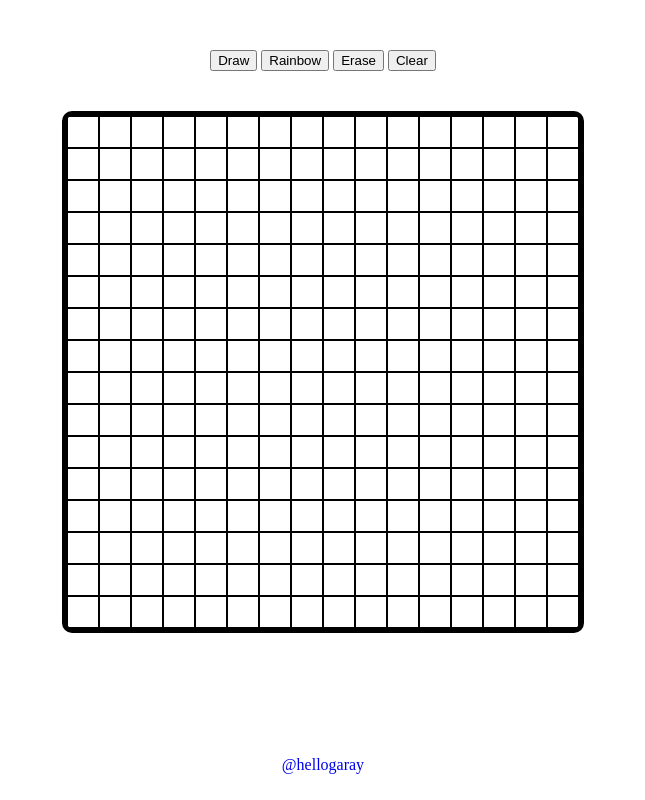
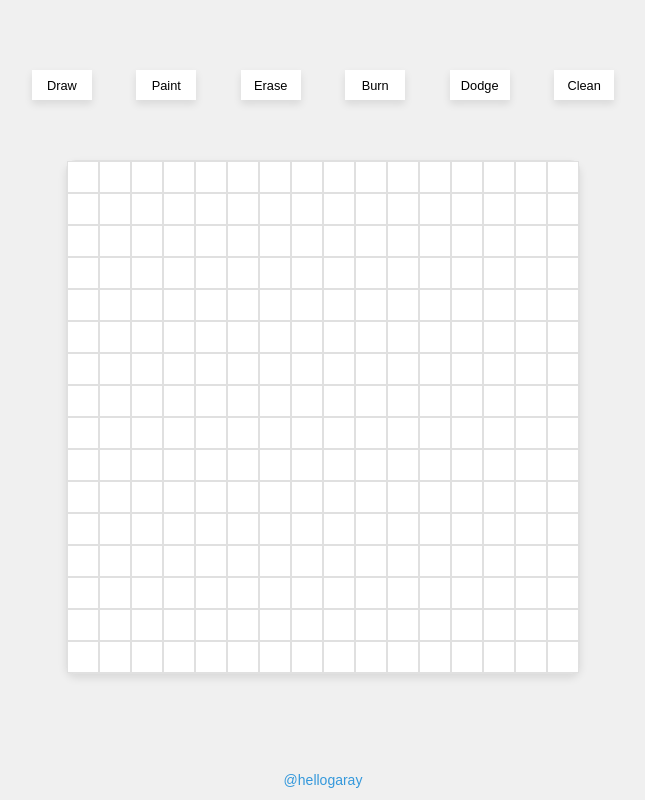
Before and after one commit to hellogaray/Project-Etch-a-Sketch, a plain HTML site: page index.html in a window 1280 px wide. Shown: the whole page, without its empty margins (317-962 px from the left). Drawn offline with Linux system fonts and the light colour scheme.

Commit message:
Added Dodge and Burn Options

```diff
--- a/index.html
+++ b/index.html
@@ -4,28 +4,30 @@
     <!-- Meta tags -->
     <meta charset="UTF-8">
     <meta name="viewport" content="width=device-width, initial-scale=1.0">
+    <title>Etc-a-Sketch</title>
 
     <!-- Stylesheet -->
-    <link rel="stylesheet" href="./style.css">
+    <link rel="stylesheet" href="style.css">
+</head>
+<body>
+    <nav id="sideBar" aria-label="Sidebar">
+        <button id="drawBtn" aria-label="Draw mode">Draw</button>
+        <button id="rainbowBtn" aria-label="Paint mode">Paint</button>
+        <button id="eraseBtn" aria-label="Erase mode">Erase</button>
+        <button id="burnBtn" aria-label="Burn mode">Burn</button>
+        <button id="dodgeBtn" aria-label="Dodge mode">Dodge</button>
+        <button id="clearBtn" aria-label="Clean canvas">Clean</button>
+    </nav>
+
+    <main id="content">
+        <section id="container" aria-label="Drawing area"></section>
+    </main>
+
+    <footer>
+        <a href="https://github.com/hellogaray" title="Github Link" class="styled-link">@hellogaray</a>
+    </footer>
 
     <!-- Script -->
-    <script src="script.js" defer></script>
-</head>
-<body>
-    <div id="sideBar">
-        <button id="drawBtn">Draw</button>
-        <button id="rainbowBtn">Rainbow</button>
-        <button id="eraseBtn">Erase</button>
-        <button id="clearBtn">Clear</button>
-    </div>
-
-    <div id="content">
-        <div id="container"></div>
-    </div>
-
-
-    <footer>
-        <a href="https://github.com/hellogaray" title="Github Link">@hellogaray</a>
-    </footer>
+    <script src="script.js"></script>
 </body>
 </html>
--- a/script.js
+++ b/script.js
@@ -9,6 +9,10 @@ sideBar.addEventListener("click", function(event) {
         action = "r";
     } else if (target.matches("#eraseBtn")) {
         action = "e";
+    } else if (target.matches("#burnBtn")) {
+        action = "b"
+    } else if (target.matches("#dodgeBtn")) {
+        action = "l"
     } else {
         action = "d"
     }
@@ -40,6 +44,10 @@ function gridMaker(rows, cols) {
                         rainbowOver(cell);
                     } else if (action === "e") {
                         clearPaint(cell);
+                    } else if (action === "b") {
+                        burnOver(cell);
+                    } else if (action === "l") {
+                        dodgeOver(cell);
                     }
                 }
             });
@@ -62,9 +70,26 @@ function clearPaint(cell) {
 
 //Sets cell's background to a random hex color
 function rainbowOver(cell) {
-    const randomHexColor = '#' + Math.floor(Math.random() * 0xFFFFFF).toString(16).padStart(6, '0');
-    cell.style.backgroundColor = randomHexColor
+    const base = 200, variance = 55;
+    const r = Math.floor((Math.random() * variance) + base);
+    const g = Math.floor((Math.random() * variance) + base);
+    const b = Math.floor((Math.random() * variance) + base);
+    const randomPastelHexColor = `#${((1 << 24) + (r << 16) + (g << 8) + b).toString(16).slice(1)}`;
+    cell.style.backgroundColor = randomPastelHexColor;
 }
+
+//Sets cell's oppacity 0.1 darker
+function burnOver(cell) {
+    let currentOpacity = parseFloat(window.getComputedStyle(cell).opacity);
+    cell.style.opacity = currentOpacity + 0.1;
+}
+
+//Sets cell's oppacity 0.1 ligther
+function dodgeOver(cell) {
+    let currentOpacity = parseFloat(window.getComputedStyle(cell).opacity);
+    cell.style.opacity -= currentOpacity - 0.1;
+}
+
 
 // Cleans the grid
 function gridCleaner() {
--- a/style.css
+++ b/style.css
@@ -1,6 +1,11 @@
 :root {
     --grid-cols: 1;
     --grid-rows: 1;
+    --primary-color: #f0f0f0;
+    --border-color: #e0e0e0;
+    --text-color: #333;
+    --background-color: #fff;
+    --container-border: #d1d1d1;
 }
 
 /* Body styles */
@@ -11,11 +16,19 @@ body {
     min-height: 100vh; /* Minimum height to fill viewport */
     justify-content: center;
     align-items: center;
+    background-color: var(--primary-color);
+    color: var(--text-color);
+    font-family: Arial, sans-serif;
 }
 
 #container {
     display: flex;
     justify-content: center;
+    margin: 20px;
+    border: 2px solid var(--contaner-border);
+    border-radius: 10px;
+    background-color: var(--background-color);
+    box-shadow: 0 4px 8px rgba(0, 0, 0, 0.1);
 }
 
 [class^="column"] {
@@ -24,12 +37,12 @@ body {
 }
 
 [class^="cell"] {
-    align-content: center;
+    justify-content: center;
+    align-items: center;
     width: 30px;
     height: 30px;
-    align-items: center;
-    border: .5px solid #000;
-    text-align: center;
+    border: .5px solid var(--border-color);
+    background-color: var(--background-color);
 }
 
 #content {
@@ -38,7 +51,7 @@ body {
 
 #container {
     margin: 20px;
-    border: 5px solid #000;
+    border: 1px solid var(--border-color);
     border-radius: 10px;
     background-color: #fff;
 }
@@ -54,7 +67,35 @@ footer a {
 
 footer {
     display: flex;
-    padding: 1rem 12rem;
     justify-content: center;
     color: #fff;
 }
+
+button {
+    font-size: .8rem;
+    width: 60px;
+    height: 30px;
+    margin: 20px;
+    border: 2px solid var(--contaner-border);
+    background-color: var(--background-color);
+    box-shadow: 0 4px 8px rgba(0, 0, 0, 0.1);
+}
+
+button:hover {
+    color: var(--background-color);
+    background-color: var(--text-color);
+}
+
+.styled-link {
+    font-size: 14px;
+    color: #3498db;
+    text-decoration: none;
+    border: 2px solid transparent;
+    padding: 10px 20px;
+    border-radius: 5px;
+    transition: all 0.3s ease;
+}
+
+.styled-link:hover {
+    color: #ffffff;
+}
```
